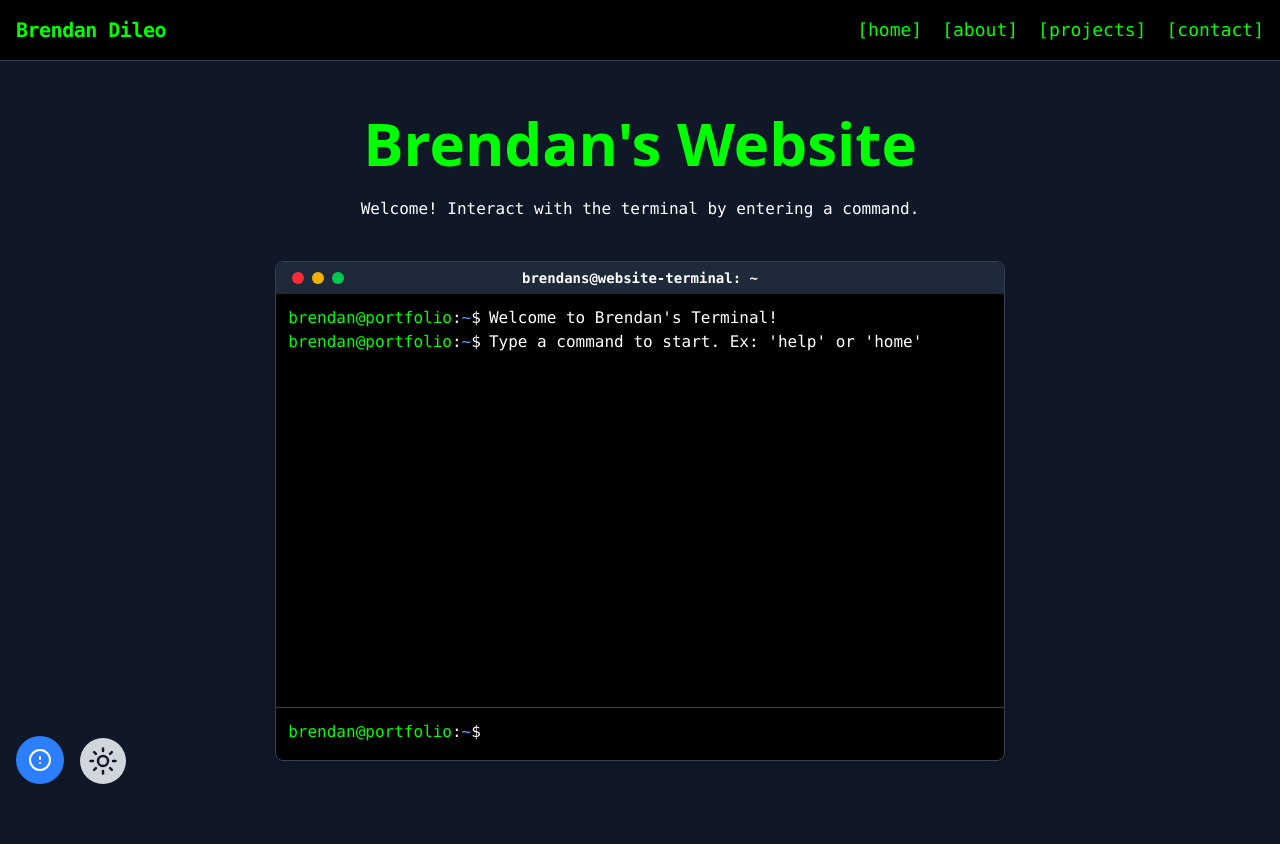
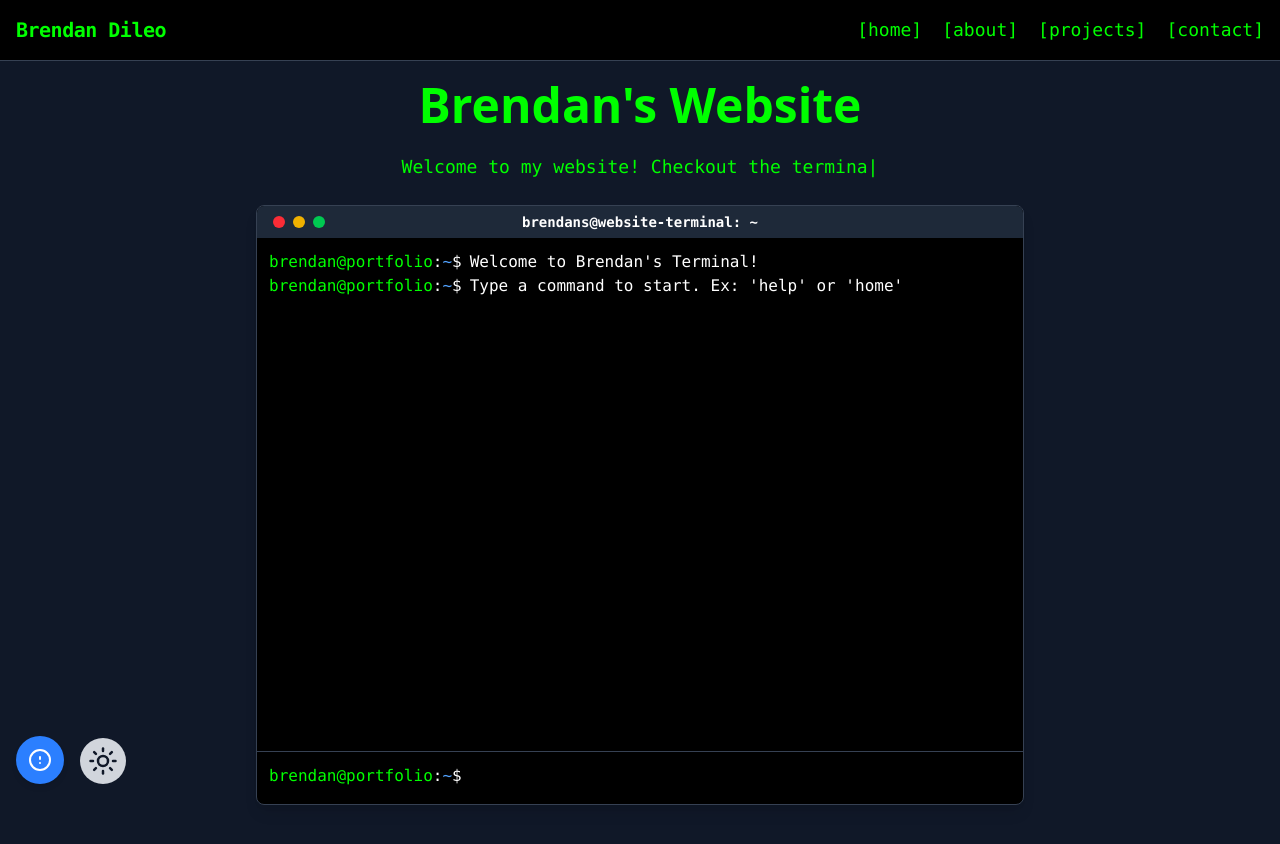
Before and after one commit to brendanddev/brendans-website, a React (Vite) app: page / in a window 1280 px wide. Shown: the top 844 px of the page. Built offline with nearby package versions, Linux system fonts and the light colour scheme.

Commit message:
Commit #41 - Implementing Basic ReactTyped Text Component for Home Page Heading

```diff
--- a/src/pages/Home.jsx
+++ b/src/pages/Home.jsx
@@ -2,6 +2,7 @@
 // Brendan Dileo
 
 import { useState } from "react";
+import { ReactTyped } from 'react-typed';
 import HelpTooltip from "../components/HelpTooltip";
 import ThemeToggler from "../components/ThemeToggler";
 
@@ -63,6 +64,18 @@ const Home = () => {
                     </div>
                 );
                 break;
+            case "about":
+                break;
+            case "projects":
+                break;
+            case "contact":
+                break;
+            case "greet":
+                break;
+            case "clear":
+                break;
+            case "easterEgg":
+                break;
             default:
                 response = (
                     <div className="flex">
@@ -76,13 +89,23 @@ const Home = () => {
     }
 
     return (
-        <div className="w-full min-h-screen bg-gray-900 flex flex-col items-center relative p-8">
-            <h1 className="text-6xl font-bold text-[#00ff00] mt-5 mb-6">Brendan's Website</h1>
+        <div className="w-full min-h-screen bg-gray-900 flex flex-col items-center">
+            <h1 className="text-5xl font-bold text-[#00ff00] mt-5 mb-6">Brendan's Website</h1>
 
-            <h3 className="text-white font-mono mb-10">Welcome! Interact with the terminal by entering a command.</h3>
+            <div className="w-3/5 text-lg text-[#00ff00] text-center font-mono mb-6">
+                <ReactTyped
+                    strings={[
+                        "Welcome to my website! Checkout the terminal by entering a command!",
+                    ]}
+                    typeSpeed={100}
+                    backSpeed={50}
+                    backDelay={1000}
+                    loop
+                />
+            </div>
 
             {/* Terminal Container */}
-            <div className="w-3/5 h-[500px] bg-black rounded-lg shadow-lg flex flex-col border border-gray-700 overflow-hidden font-mono">
+            <div className="w-3/5 h-[600px] bg-black rounded-lg shadow-lg flex flex-col border border-gray-700 overflow-hidden font-mono">
 
                 {/* Terminal Header Container */}
                 <div className="h-8 bg-gray-800 flex items-center justify-center relative text-white text-sm font-bold">
```
